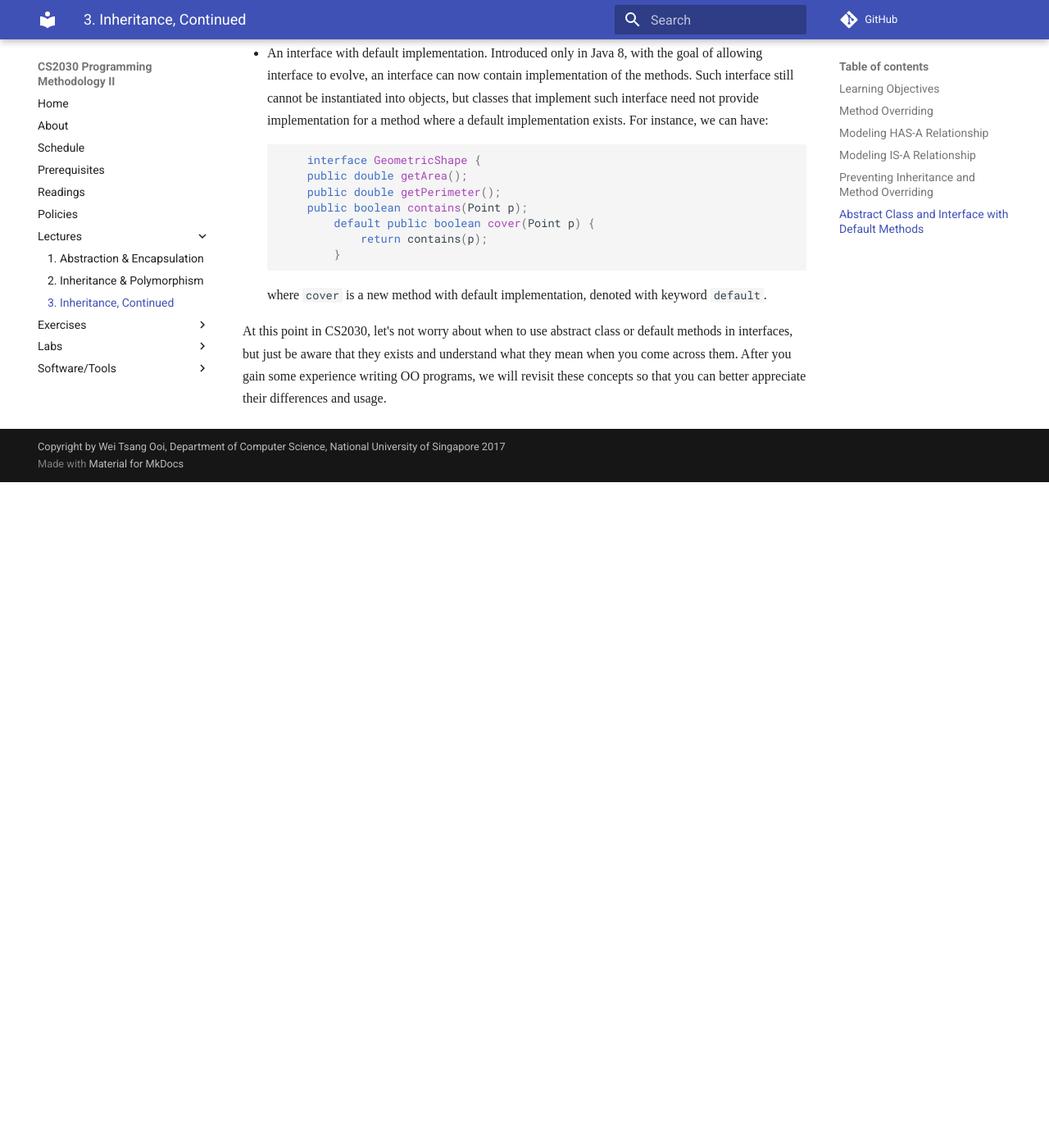
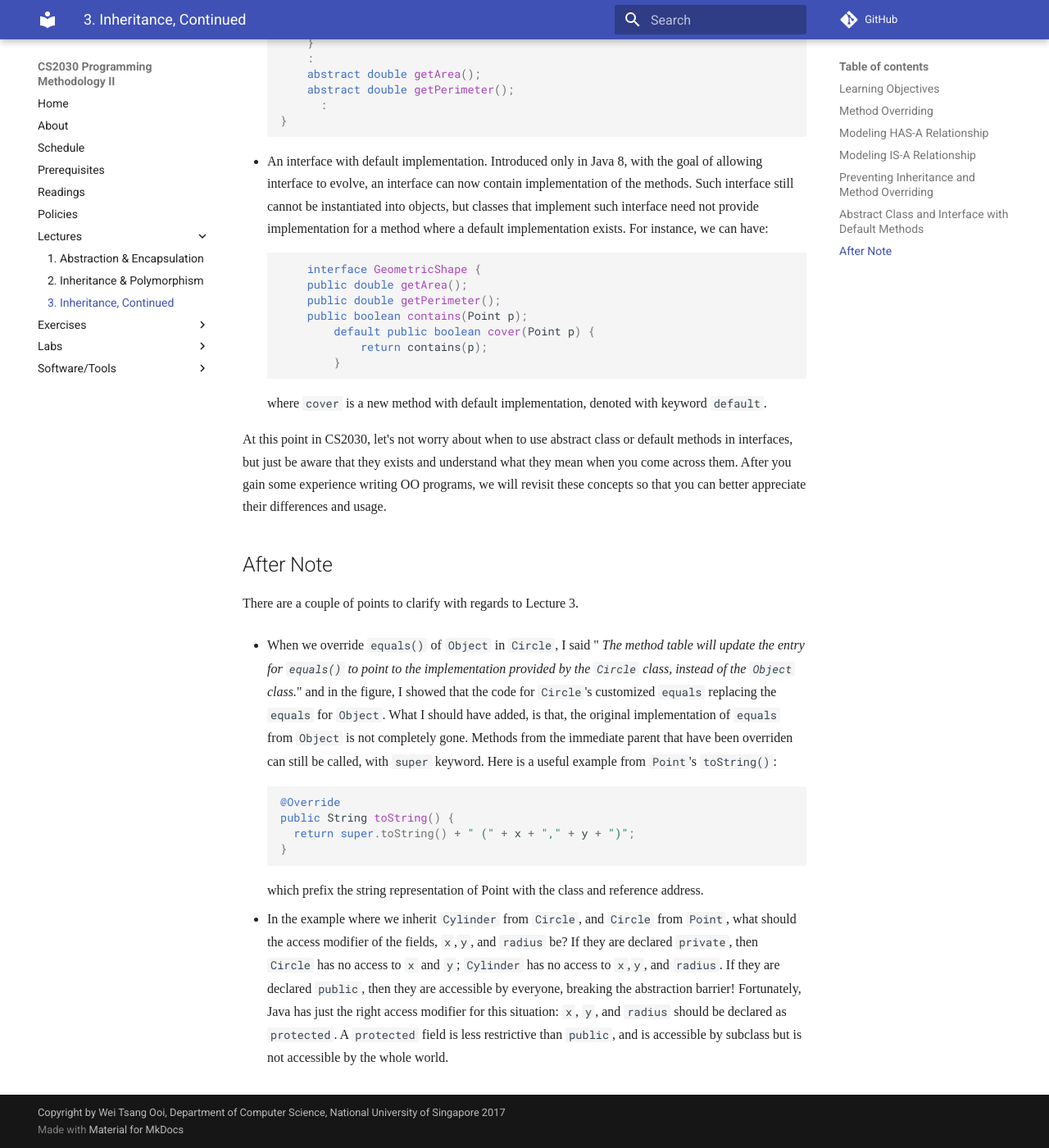
Before and after one commit to nus-cs2030/1718-s2, an MkDocs documentation site: the page built from docs/lec3.md, in a window 1280 px wide and 1400 px high, scrolled down 11294 px. Shown: the whole window at 82% size. Built offline with MkDocs 1.6.1 and Material for MkDocs 9.7.7, drawn with Linux system fonts in a browser that asks for light colours; some web fonts are replaced; formulas are drawn with MathJax 3; comment, search, counter and statistics services are not loaded; old or Windows-style settings are respelled for this version of MkDocs; before the commit the page ends 11882 px from its top, so only the background shows below that; some of the changed text lies outside the part shown.

Commit message:
Add Lecture 3

````diff
--- a/docs/lec3.md
+++ b/docs/lec3.md
@@ -146,21 +146,24 @@
 
 ```Java
 class Point {
-	double x;
-	double y;
+	protected double x;
+	protected double y;
 	  :
 }
 
 class Circle extends Point {
-	double radius;
+	protected double radius;
 	  :
 }
 
 class Cylinder extends Circle {
-	double height;
+	protected double height;
 	  :
 }
 ```
+
+!!! note "Protected fields"
+    The example above have been changed after the class to clarify the access modifier appropriate for this example.  See After Note below for details.
 
 `Circle` implemented like the above would have the center coordinate inherited from the parent (so it has three fields, x, y, and radius), and `Cylinder` would have the fields corresponding to a circle, which is its base, and the height.  So, we are _reusing_ the fields and the code related to initializing and manipulating the fields.
 
@@ -360,3 +363,20 @@
 where `cover` is a new method with default implementation, denoted with keyword `default`.
 
 At this point in CS2030, let's not worry about when to use abstract class or default methods in interfaces, but just be aware that they exists and understand what they mean when you come across them.  After you gain some experience writing OO programs, we will revisit these concepts so that you can better appreciate their differences and usage.
+
+## After Note
+
+There are a couple of points to clarify with regards to Lecture 3.
+
+- When we override `equals()` of `Object` in `Circle`, I said "
+_The method table will update the entry for `equals()` to point to the implementation provided by the `Circle` class, instead of the `Object` class._"
+and in the figure, I showed that the code for `Circle`'s customized `equals` replacing the `equals` for `Object`.  What I should have added, is that, the original implementation of `equals` from `Object` is not completely gone.  Methods from the immediate parent that have been overriden can still be called, with `super` keyword.  Here is a useful example from `Point`'s `toString()`:
+```Java
+@Override
+public String toString() {
+  return super.toString() + " (" + x + "," + y + ")";
+}
+```
+which prefix the string representation of Point with the class and reference address.
+
+- In the example where we inherit `Cylinder` from `Circle`, and `Circle` from `Point`, what should the access modifier of the fields, `x`,`y`, and `radius` be?   If they are declared `private`, then `Circle` has no access to `x` and `y`; `Cylinder` has no access to `x`,`y`, and `radius`.  If they are declared `public`, then they are accessible by everyone, breaking the abstraction barrier!  Fortunately, Java has just the right access modifier for this situation: `x`, `y`, and `radius` should be declared as `protected`.  A `protected` field is less restrictive than `public`, and is accessible by subclass but is not accessible by the whole world.
````
